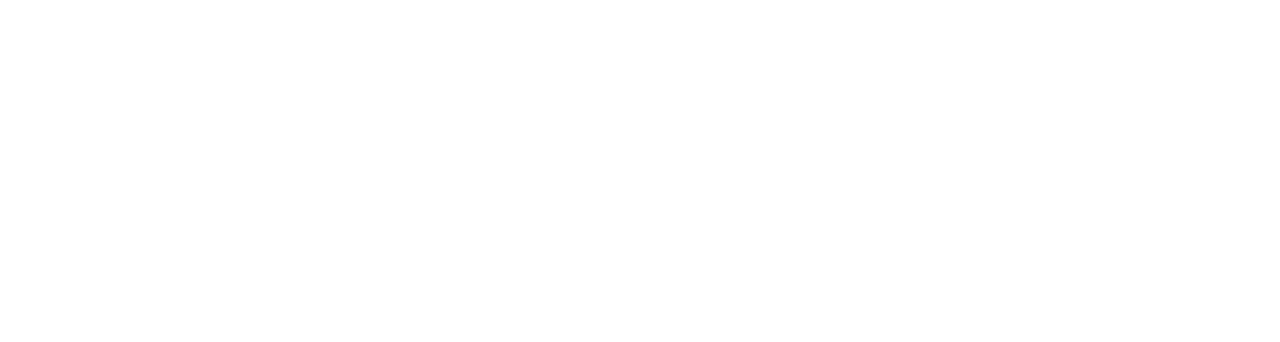
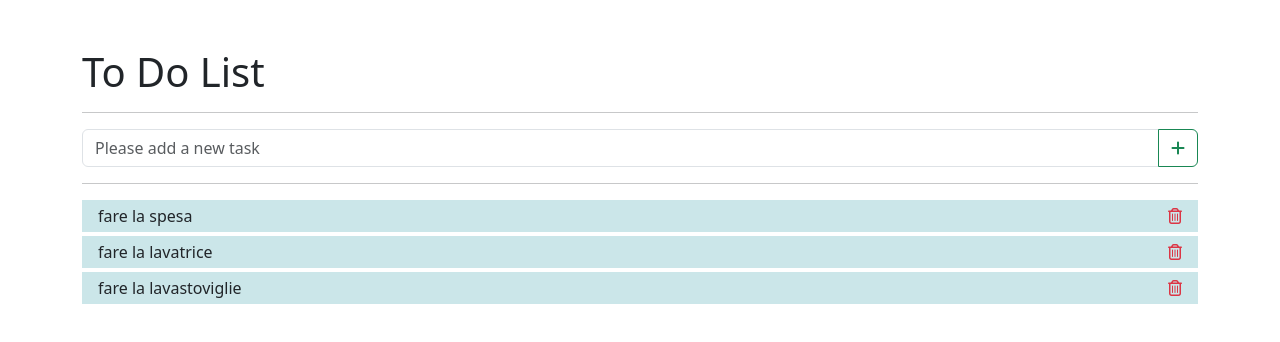
Before and after one commit to Pis4ni/vue-todolist, a plain HTML site: page index.html in a window 1280 px wide. Drawn offline with nearby package versions, Linux system fonts and the light colour scheme.

Commit message:
add: basic to do list logic

```diff
--- a/index.html
+++ b/index.html
@@ -1,11 +1,14 @@
 <!DOCTYPE html>
-<html lang="en">
+<html lang="it">
 <head>
     <meta charset="UTF-8">
     <meta name="viewport" content="width=device-width, initial-scale=1.0">
 
     <!-- CSS -->
     <link rel="stylesheet" href="./css/style.css">
+
+    <!-- FONT AWESOME -->
+    <link rel="stylesheet" href="https://cdnjs.cloudflare.com/ajax/libs/font-awesome/6.4.2/css/all.min.css" integrity="sha512-z3gLpd7yknf1YoNbCzqRKc4qyor8gaKU1qmn+CShxbuBusANI9QpRohGBreCFkKxLhei6S9CQXFEbbKuqLg0DA==" crossorigin="anonymous" referrerpolicy="no-referrer" />
 
     <!-- BOOTSTRAP -->
     <link href="https://cdn.jsdelivr.net/npm/bootstrap@5.3.1/dist/css/bootstrap.min.css" rel="stylesheet" integrity="sha384-4bw+/aepP/YC94hEpVNVgiZdgIC5+VKNBQNGCHeKRQN+PtmoHDEXuppvnDJzQIu9" crossorigin="anonymous">
@@ -20,6 +23,50 @@
     <title>Document</title>
 </head>
 <body>
+    <!--* app vue -->
+    <div class="wrapper" id="app" >
+        <!-- container -->
+        <div class="container mt-5">
+            <!-- title -->
+            <h1>
+                {{ title }}
+            </h1>
+
+            <hr>
+
+            <div class="input-group mb-3">
+              <input type="text" class="form-control" placeholder="Please add a new task" aria-label="Please add a new task" aria-describedby="add-task-btn"
+              v-model="newTask">
+
+              <button class="btn btn-outline-success" type="button" id="add-task-btn"
+              @click="addNewTask"
+              >
+
+                <i class="fa-solid fa-plus"></i>
+
+              </button>
+            </div>
+
+            <hr>
+
+            <!-- to do list -->
+            <ul class="p-0">
+                <li v-for="(task,index) in list" class="mb-1">
+                    <!-- task name -->
+                    <span class="">
+                        {{list[index].text}}
+                    </span>
+                    <!-- delete taks -->
+                    <i class="fa-regular fa-trash-can text-danger"></i>
+
+
+                </li>
+            </ul>
+
+
+        </div>
+
+    </div>
 
 </body>
 </html>
--- a/js/app.js
+++ b/js/app.js
@@ -3,7 +3,37 @@ const { createApp } = Vue
 createApp({
   data() {
     return {
+        // titolo
+        title: 'To Do List',
+        // to do list
+        list:[
+            {
+                text: 'fare la spesa',
+                done: false
+            },
+            {
+                text: 'fare la lavatrice',
+                done: false
+            },
+            {
+                text: 'fare la lavastoviglie',
+                done: false
+            },
+        ],
+        newTask:''
+
 
     }
-  }
+  },
+  methods:{
+    addNewTask(){
+        let taskObj = {
+            text:this.newTask,
+            done:false
+        }
+        this.list.push(taskObj)
+        this.newTask = ''
+        console.log(this.list);
+    }
+  },
 }).mount('#app')
```
